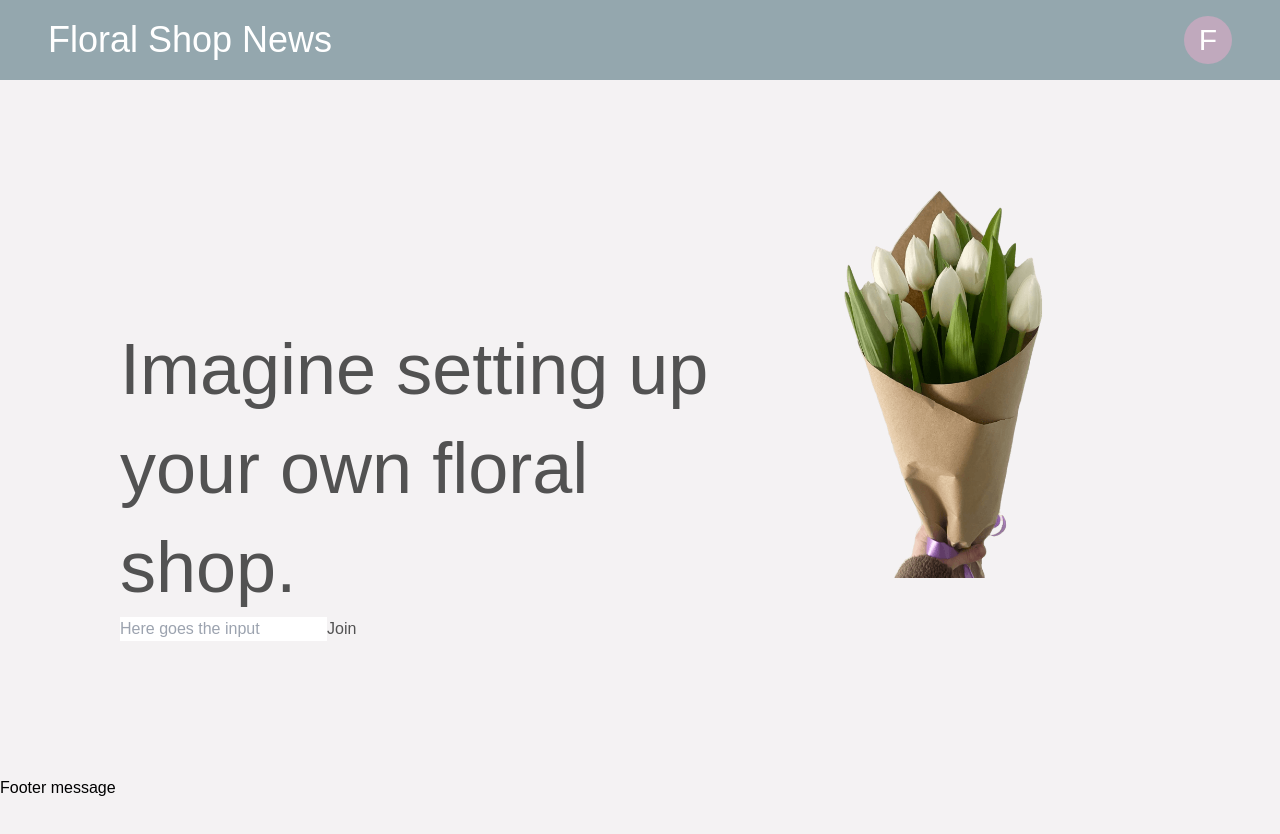
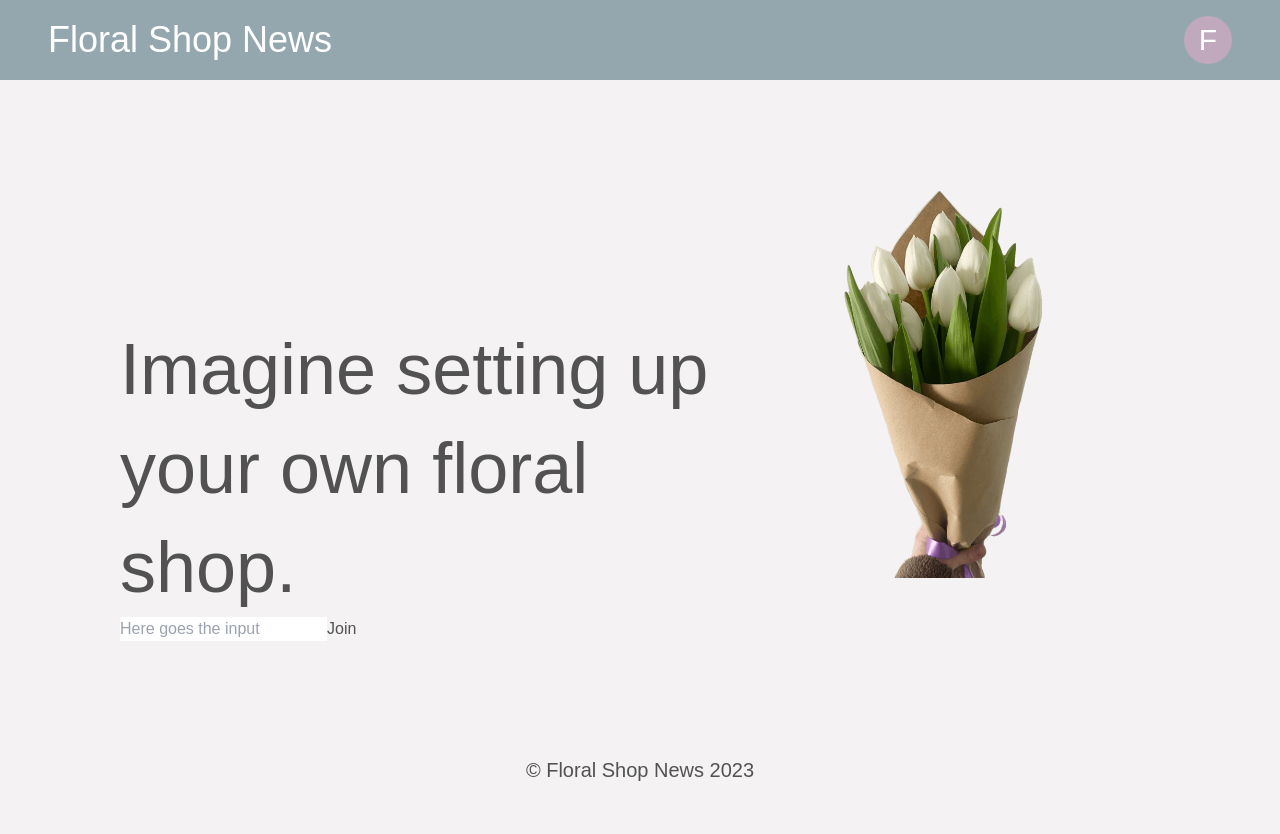
Before and after one commit to tinkereryorch/newsletter-landing-page, a Next.js app: page /landing_page in a window 1280 px wide. Shown: the top 834 px of the page. Built offline with nearby package versions, Linux system fonts and the light colour scheme; a web font is replaced by a local one.

Commit message:
Styled footer

```diff
--- a/src/components/footer.js
+++ b/src/components/footer.js
@@ -2,7 +2,7 @@ export default function Footer() {
     return(
         <footer className="fixed bottom-0 w-full">
             <section className="bg-floral-fill">
-                <p className="">Footer message</p>
+                <p className="p-4 text-center text-xl text-info-text">© Floral Shop News 2023</p>
             </section>
         </footer>
     );
```
